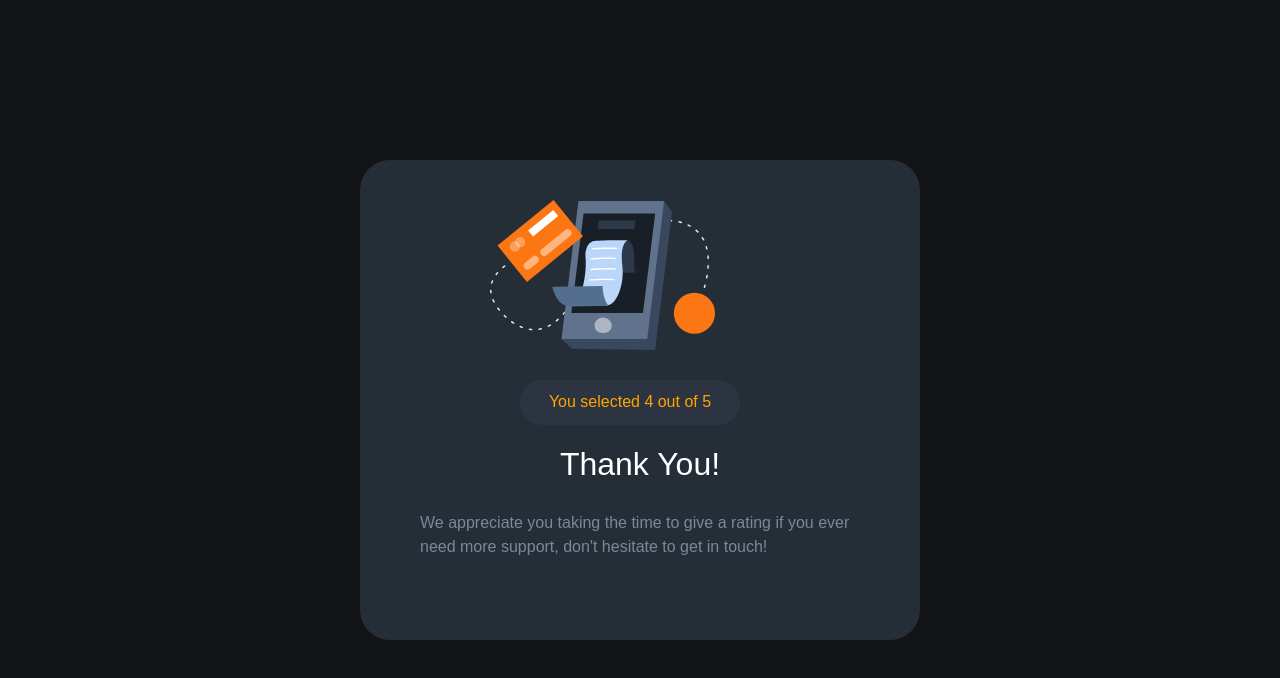
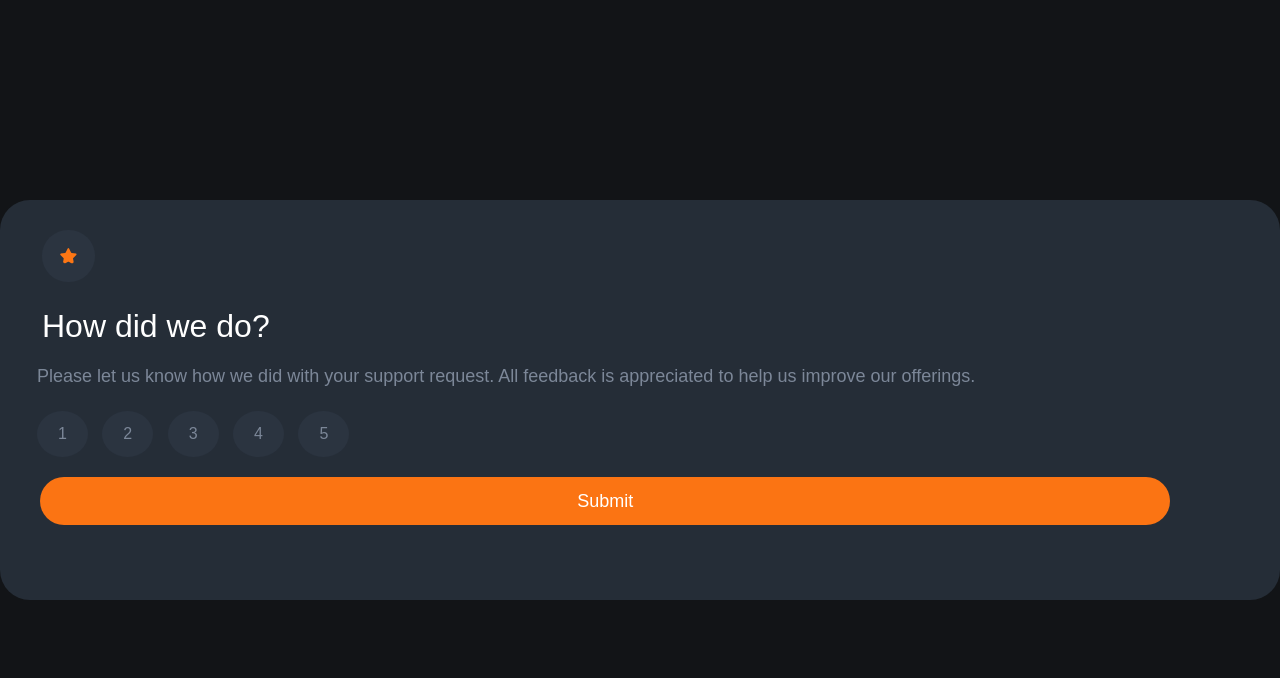
Before and after one commit to Aliza02/FrontendMentor, a plain HTML site: page interactive-rating-component-main/index.html in a window 1280 px wide. Drawn offline with nearby package versions, Linux system fonts and the light colour scheme.

Commit message:
design complete

```diff
--- a/interactive-rating-component-main/index.html
+++ b/interactive-rating-component-main/index.html
@@ -13,11 +13,12 @@
   <link rel="preconnect" href="https://fonts.googleapis.com">
   <link rel="preconnect" href="https://fonts.gstatic.com" crossorigin>
   <link rel="stylesheet" href="style.css">
+
   <title>Interactive rating Component</title>
 </head>
 
 <body>
-    <div class="container-fluid">
+    <div class="container-fluid ">
       <div class="fav-icon">
         <img src="images/icon-star.svg" alt="star-icon" class="star-icon">
       </div>
@@ -40,7 +41,7 @@
       </div>
     </div>
 
-    <div class="thankyou-container">
+    <div class="thankyou-container" >
       <div class="illustration">
         <img src="images/illustration-thank-you.svg" alt="thankyou image" class="thankyou-img">
       </div>
@@ -60,7 +61,7 @@
     </div>
 
 
-
+    <script src="script.js"></script>
 </body>
 
 </html>
--- /dev/null
+++ b/interactive-rating-component-main/script.js
@@ -0,0 +1,12 @@
+const submit=document.querySelector('.submit-btn');
+const thankyou_container=document.querySelector('.thankyou-container');
+const card=document.querySelector('.container-fluid');
+submit.addEventListener('click',()=>{
+    // document.getElementsById("hj").style.display='block';
+
+
+  card.style.display='none';
+  thankyou_container.style.display='block';
+
+    console.log(card);
+})
--- a/interactive-rating-component-main/style.css
+++ b/interactive-rating-component-main/style.css
@@ -11,13 +11,13 @@ body{
  display: flex;
  flex-direction: column;
  background-color:hsl(213, 19%, 18%) ;
- height: 60vh;
- width: 70vh;
+ height: 50vh;
+ width: 50vh;
  margin: 0;
  border-radius: 30px;
 
 }
-.container-fluid{
+.thankyou-container{
     display: none;
 }
 .fav-icon{
@@ -38,18 +38,17 @@ body{
 .card-paragraph{
     margin-left: 15px;
     font-size: 18px;
-    padding-left: 15px;
+    padding-left: 10px;
     padding-right: 20px;
     color:hsl(216, 12%, 54%);
 }
 .card-button{
     margin-left: 20px;
-
 }
 .btn{
     color:hsl(216, 12%, 54%);
     background-color: hsl(213, 20%, 21%);
-    margin: 20px;
+    margin: 10px;
     padding: 10px 20px;
     border-radius: 50%;
     outline: none;
@@ -61,10 +60,10 @@ body{
     border: 0;
 }
 .submit-btn{
-    width: 60vh;
-    height: 8vh;
+    width: 42vh;
+    height: 6vh;
     margin-left: 28px;
-    margin-top: 10px;
+    margin-top: 15px;
     background-color: hsl(25, 97%, 53%);
     color: white;
     border: 0;
@@ -76,13 +75,13 @@ body{
     color: hsl(25, 97%, 53%);
 }
 .thankyou-img{
-    margin-top: 40px;
-    margin-left: 130px;
-    height: 150px;
+    margin-top: 30px;
+    margin-left: 110px;
+    height: 120px;
 }
 .rating{
     margin-top: 30px;
-    margin-left: 160px;
+    margin-left: 100px;
     background-color:hsl(213, 20%, 21%) ;
     color: orange;
     width: 220px;
@@ -98,8 +97,21 @@ body{
 }
 
 .thankyou-msg{
-    padding: 10px;
-    margin-left: 50px;
-    margin-right: 60px;
-    color: hsl(216, 12%, 54%);;
+    margin-left: 40px;
+    margin-right: 20px;
+    color: hsl(216, 12%, 54%);
 }
+
+@media(min-width:375px){
+    .container-fluid{
+        width: 100%;
+        height: 50%;
+    }
+    .btn{
+        margin: 5px;
+    }
+    .submit-btn{
+        width: 90%;
+
+    }
+}
```
